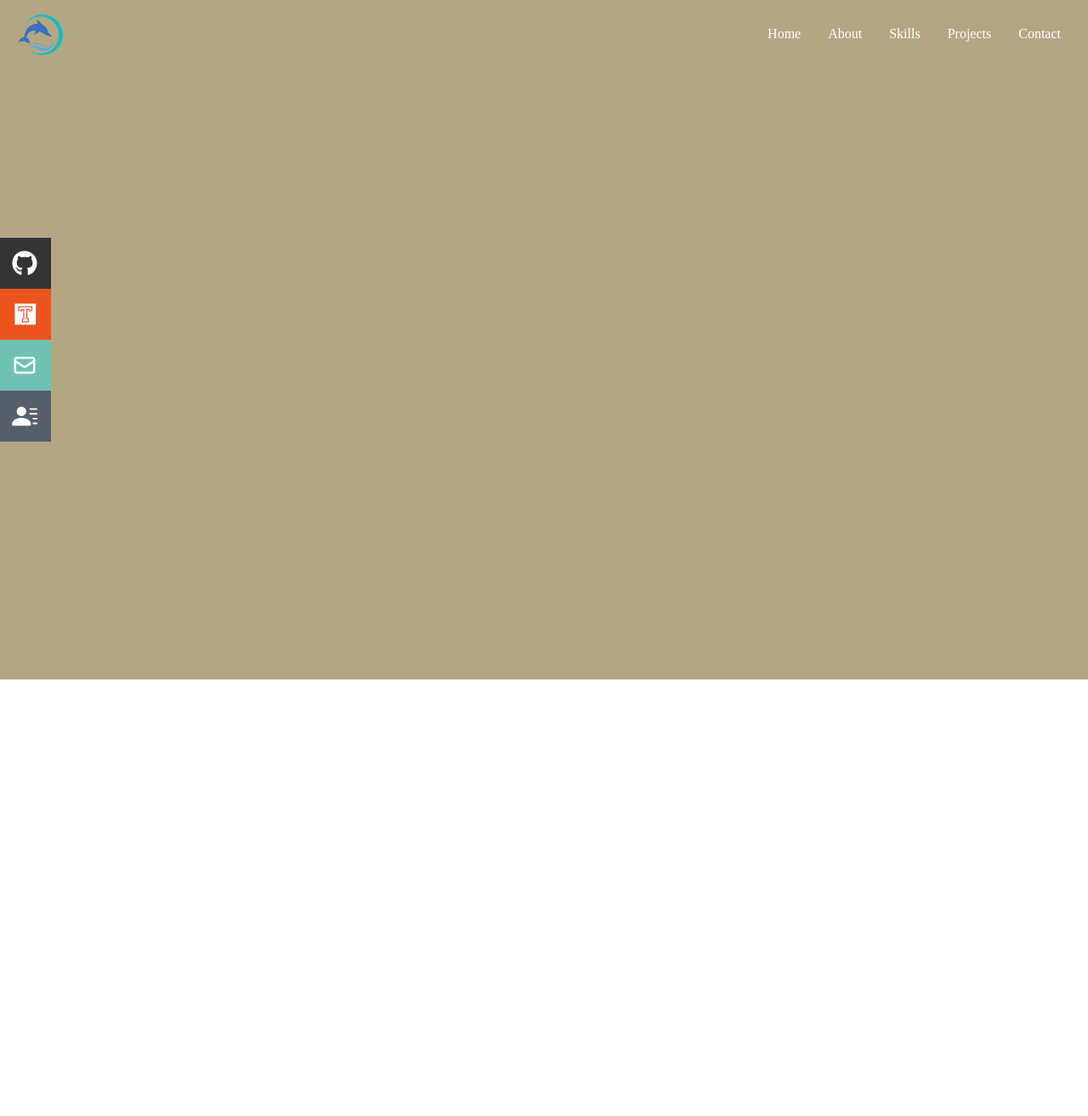
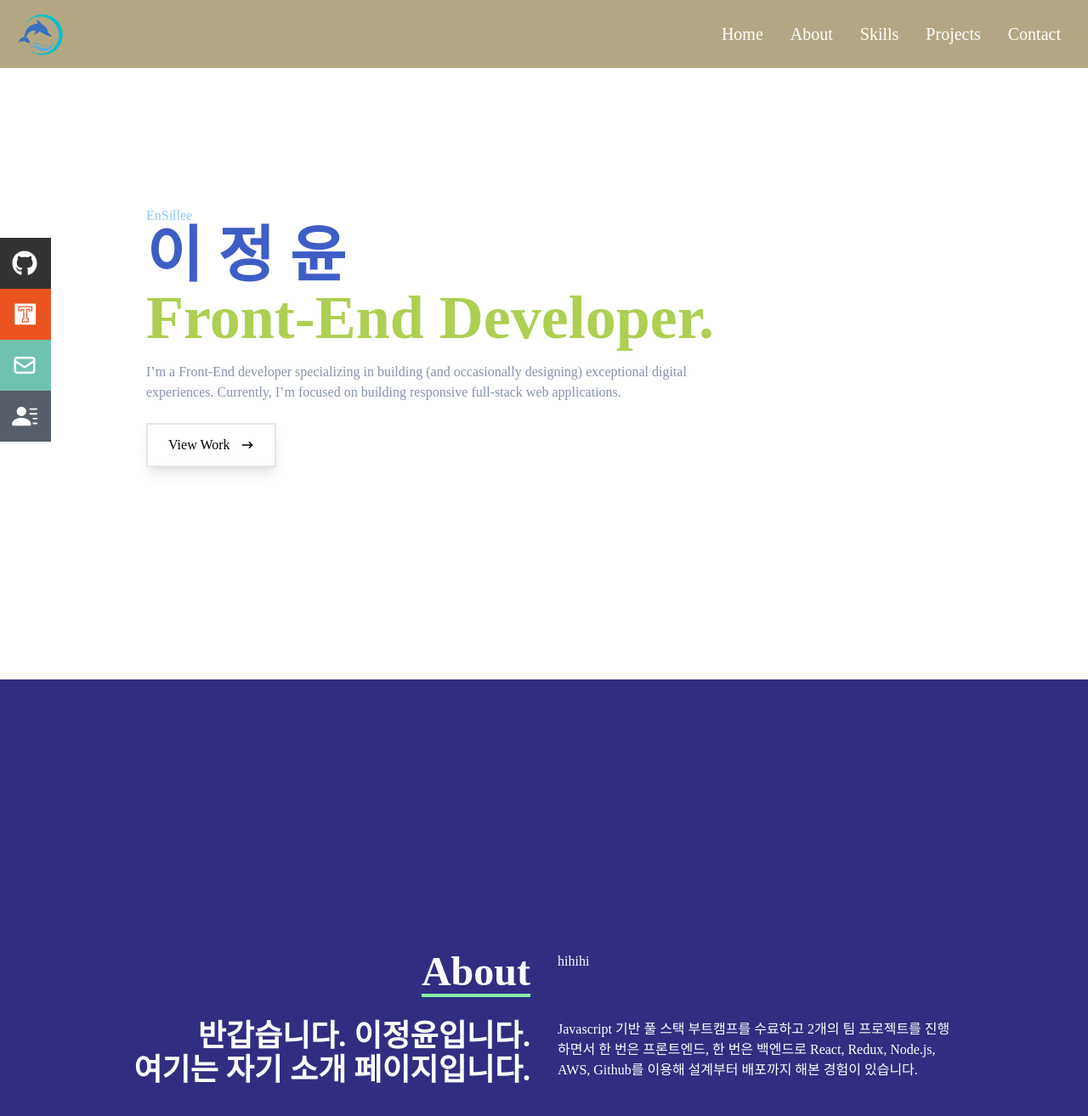
Before and after one commit to EnSillee/Portfolio, a React (Create React App) app: page / in a window 1280 px wide. Shown: the top 1314 px of the page at 85% size. Before the commit the page ends 800 px from the top, so only its background shows below. Built offline with nearby package versions, Linux system fonts and the light colour scheme.

Commit message:
ADD About Page

```diff
--- a/src/App.jsx
+++ b/src/App.jsx
@@ -1,3 +1,4 @@
+import About from "./components/About";
 import Home from "./components/Home";
 import Navbar from "./components/Navbar";
 
@@ -6,6 +7,7 @@ function App() {
     <div>
       <Navbar />
       <Home />
+      <About />
     </div>
   );
 }
--- /dev/null
+++ b/src/components/About.jsx
@@ -0,0 +1,38 @@
+import React from 'react';
+
+const About = () => {
+  return (
+    <div name="about" className="w-full h-screen bg-indigo-900 text-white">
+      <div className="flex flex-col justify-center items-center w-full h-full">
+        <div className="max-w-[1000px] w-full grid grid-cols-2 gap-8">
+          <div className=" sm:text-right pb-8 pl-4">
+            <p className=" text-5xl font-bold inline border-b-4 border-green-300">
+              About
+            </p>
+          </div>
+
+          <div>hihihi</div>
+        </div>
+
+        <div className="max-w-[1000px] w-full grid sm:grid-cols-2 gap-8 px-4">
+          <div className="sm:text-right text-4xl font-bold">
+            <p>
+              반갑습니다. 이정윤입니다.
+            </p>
+            <p>여기는 자기 소개 페이지입니다.</p>
+          </div>
+          <div>
+            <p>
+              Javascript 기반 풀 스택 부트캠프를 수료하고 2개의 팀 프로젝트를
+              진행하면서 한 번은 프론트엔드, 한 번은 백엔드로 React, Redux,
+              Node.js, AWS, Github를 이용해 설계부터 배포까지 해본 경험이
+              있습니다.
+            </p>
+          </div>
+        </div>
+      </div>
+    </div>
+  );
+};
+
+export default About;
--- a/src/components/Home.jsx
+++ b/src/components/Home.jsx
@@ -1,11 +1,34 @@
-import React from 'react'
-import {HiArrowNarrowRight} from 'react-icons/hi'
+import React from 'react';
+import { HiArrowNarrowRight } from 'react-icons/hi';
 
 const Home = () => {
   return (
-    <div className=' w-full h-screen bg-[#B3A783]'>
+    <div name="home" className=" w-full h-screen bg-[#ffffff]">
+      {/* Container */}
+      <div className="max-w-[1000px] mx-auto px-8 flex flex-col justify-center h-full">
+        <p className=" text-blue-300">EnSillee</p>
+        <h1 className=" text-4xl sm:text-7xl font-bold text-[#3e5ec6]">
+          이 정 윤
+        </h1>
+        <h2 className=" text-4xl sm:text-7xl font-bold text-[#aecf52]">
+          Front-End Developer.
+        </h2>
+        <p className="text-[#8892b0] py-4 max-w-[700px]">
+          I’m a Front-End developer specializing in building (and occasionally
+          designing) exceptional digital experiences. Currently, I’m focused on
+          building responsive full-stack web applications.
+        </p>
+        <div>
+          <button className=" group text-black border-2 px-6 py-3 my-2 flex items-center hover:bg-[#aecf52] shadow-lg">
+            View Work
+            <span className=" group-hover:rotate-90 duration-300">
+              <HiArrowNarrowRight className="ml-3" />
+            </span>
+          </button>
+        </div>
+      </div>
     </div>
-  )
-}
+  );
+};
 
-export default Home
+export default Home;
--- a/src/components/Navbar.jsx
+++ b/src/components/Navbar.jsx
@@ -1,9 +1,10 @@
 import React, { useState } from 'react';
-import { FaBars, FaTimes, FaGithub, FaFacebook } from 'react-icons/fa';
+import { FaBars, FaTimes, FaGithub } from 'react-icons/fa';
 import {HiOutlineMail} from 'react-icons/hi'
 import {BsFillPersonLinesFill} from 'react-icons/bs'
 import {DiTravis} from 'react-icons/di'
 import Logo from '../assets/logo2.png';
+import Resume from '../assets/resume.pdf';
 
 const Navbar = () => {
   const [isToggleOn, setIsToggleOn] = useState(false);
@@ -18,11 +19,11 @@ const Navbar = () => {
 
       {/* menu */}
       <ul className="hidden md:flex">
-        <li>Home</li>
-        <li>About</li>
-        <li>Skills</li>
-        <li>Projects</li>
-        <li>Contact</li>
+        <li className='text-xl'>Home</li>
+        <li className='text-xl'>About</li>
+        <li className='text-xl'>Skills</li>
+        <li className='text-xl'>Projects</li>
+        <li className='text-xl'>Contact</li>
       </ul>
 
       {/* Hamburger */}
@@ -60,7 +61,7 @@ const Navbar = () => {
                 </a>
             </li>
             <li className='w-[160px] h-[60px] flex justify-between items-center ml-[-100px] hover:ml-[-10px] duration-300 bg-[#565f69]'>
-                <a className='flex justify-between items-center w-full'  href='https://engelsmile.tistory.com/' target="_blank" rel='noopenner noreferrer'>
+                <a className='flex justify-between items-center w-full' href={Resume} target="_blank" rel='noopenner noreferrer'>
                     Resume <BsFillPersonLinesFill size={30} />
                 </a>
             </li>
```
Also changed, not shown: 1 other file (tests, documents, lock files or other folders).
